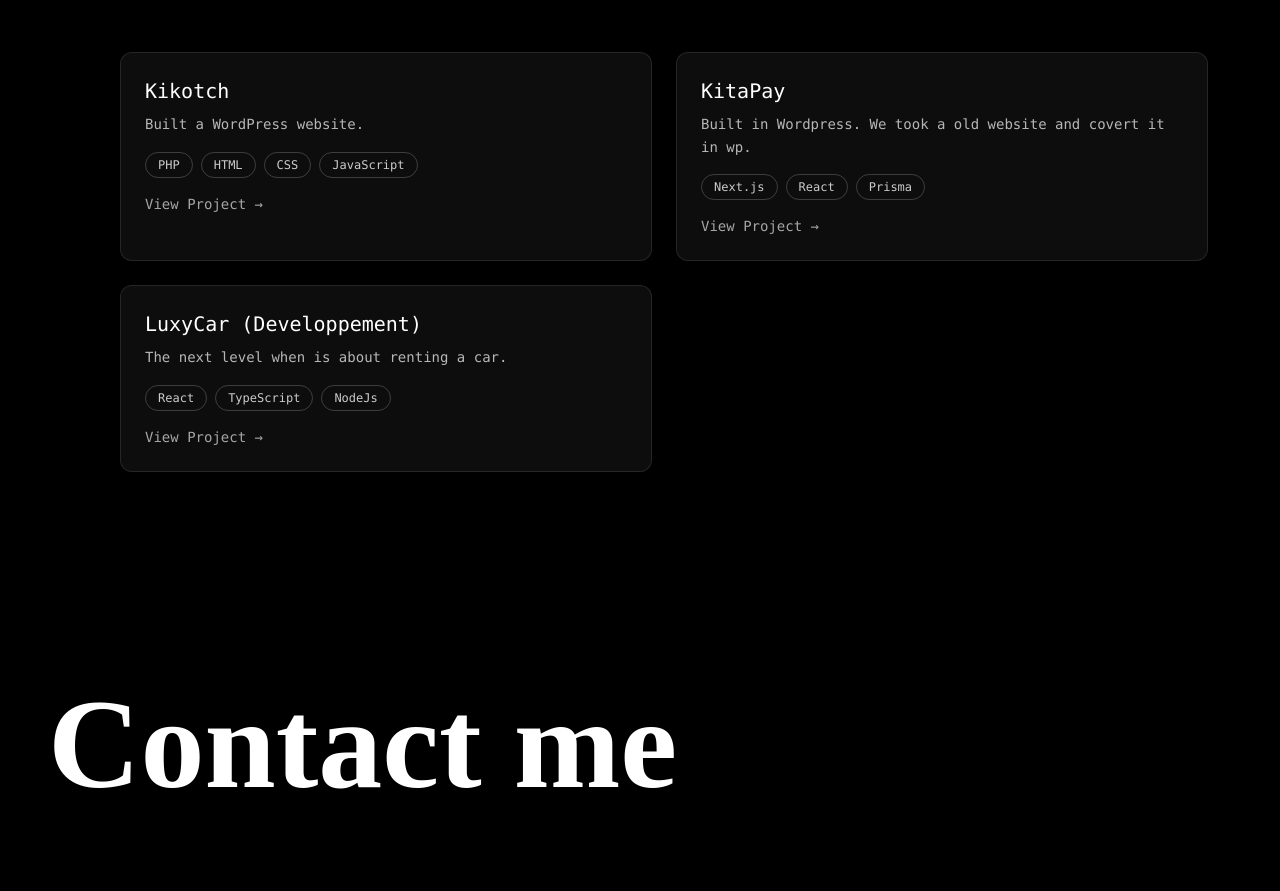
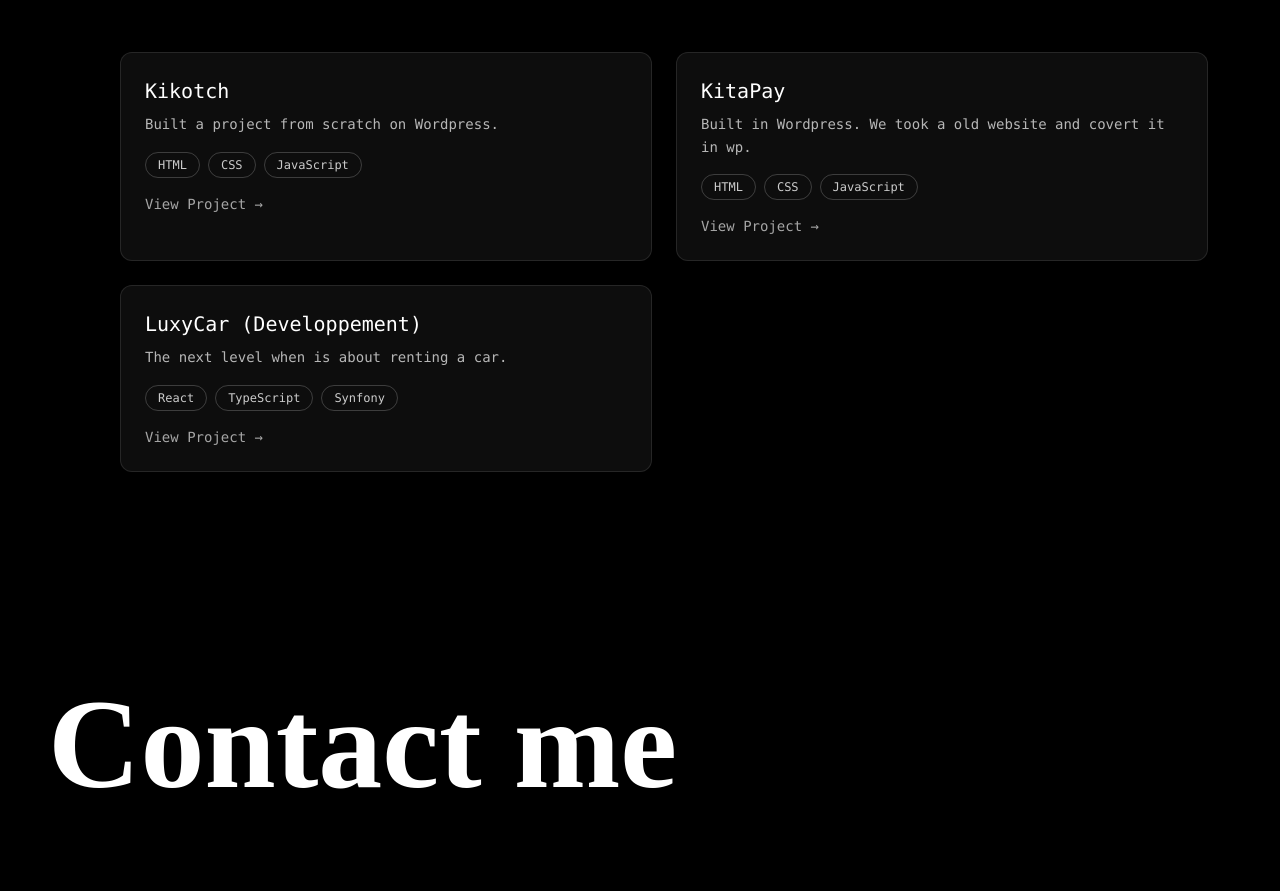
Before and after one commit to redasnkrs/Portfolio., a React (Vite) app: page / in a window 1280 px wide. Shown: the part 2459-3350 px from the top of the page. Built offline with nearby package versions, Linux system fonts and the light colour scheme; a web font is replaced by a local one.

Commit message:
fix: Changed tech in project.

```diff
--- a/src/data/projects.ts
+++ b/src/data/projects.ts
@@ -8,20 +8,21 @@
 export const projects: Project[] = [
   {
     title: "Kikotch",
-    description: "Built a WordPress website.",
-    technologies: ["PHP", "HTML", "CSS", "JavaScript"],
+    description: "Built a project from scratch on Wordpress.",
+    technologies: ["HTML", "CSS", "JavaScript"],
     link: " https://kitakotch.de",
   },
   {
     title: "KitaPay",
     description:
       "Built in Wordpress. We took a old website and covert it in wp.",
-    technologies: ["Next.js", "React", "Prisma"],
+    technologies: ["HTML", "CSS", "JavaScript"],
     link: "https://kitapay.de/",
   },
   {
     title: "LuxyCar (Developpement)",
     description: "The next level when is about renting a car.",
-    technologies: ["React", "TypeScript", "NodeJs"],
+    technologies: ["React", "TypeScript", "Synfony"],
+    link: "../pages/LuxyCar.tsx",
   },
 ];
--- a/src/index.css
+++ b/src/index.css
@@ -64,3 +64,7 @@
   border-color: rgba(255, 255, 255, 0.2);
   color: rgba(255, 255, 255, 0.79);
 }
+
+/*///////////////// Reaveal section */
+
+/*If not in viewport hide and reveal smooth*/
```
